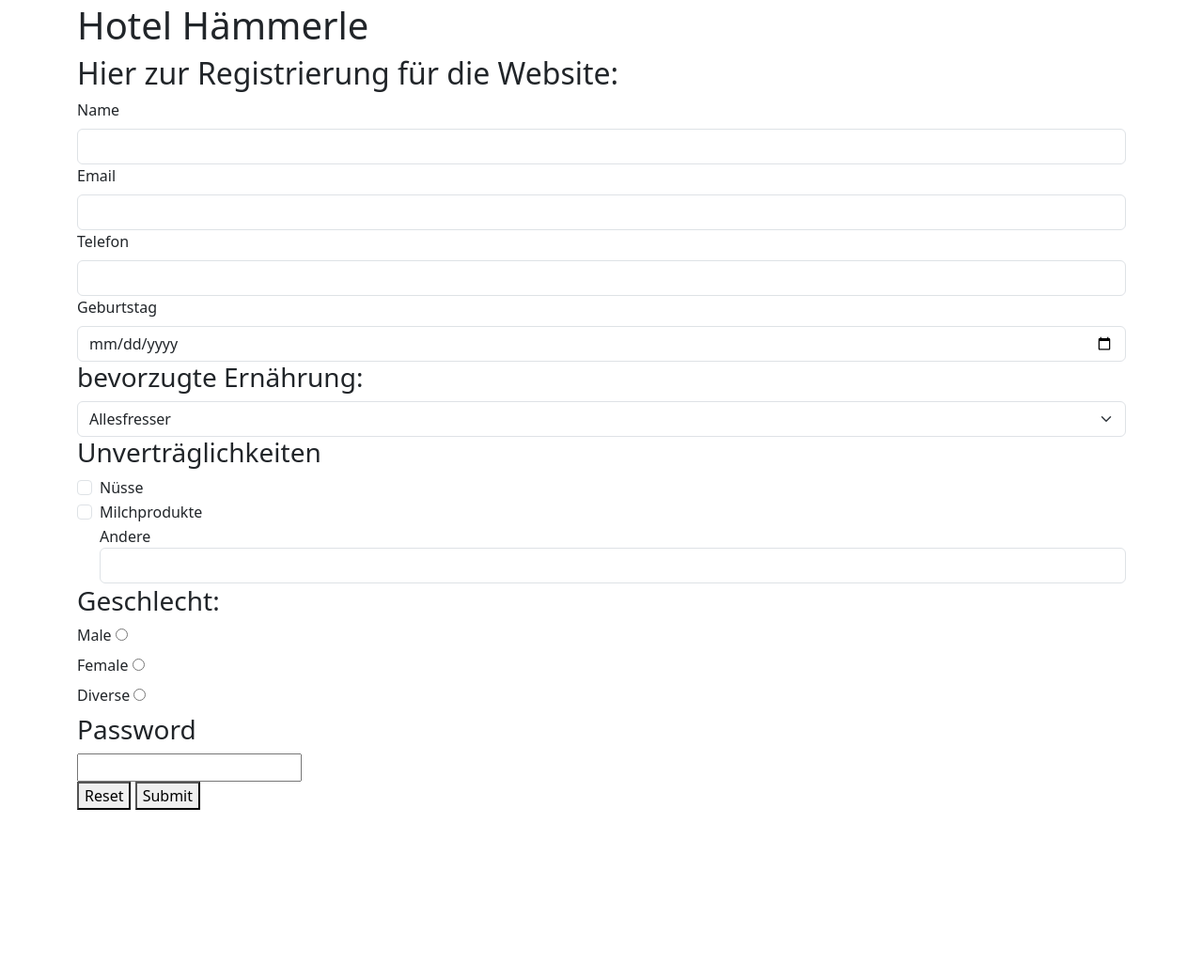
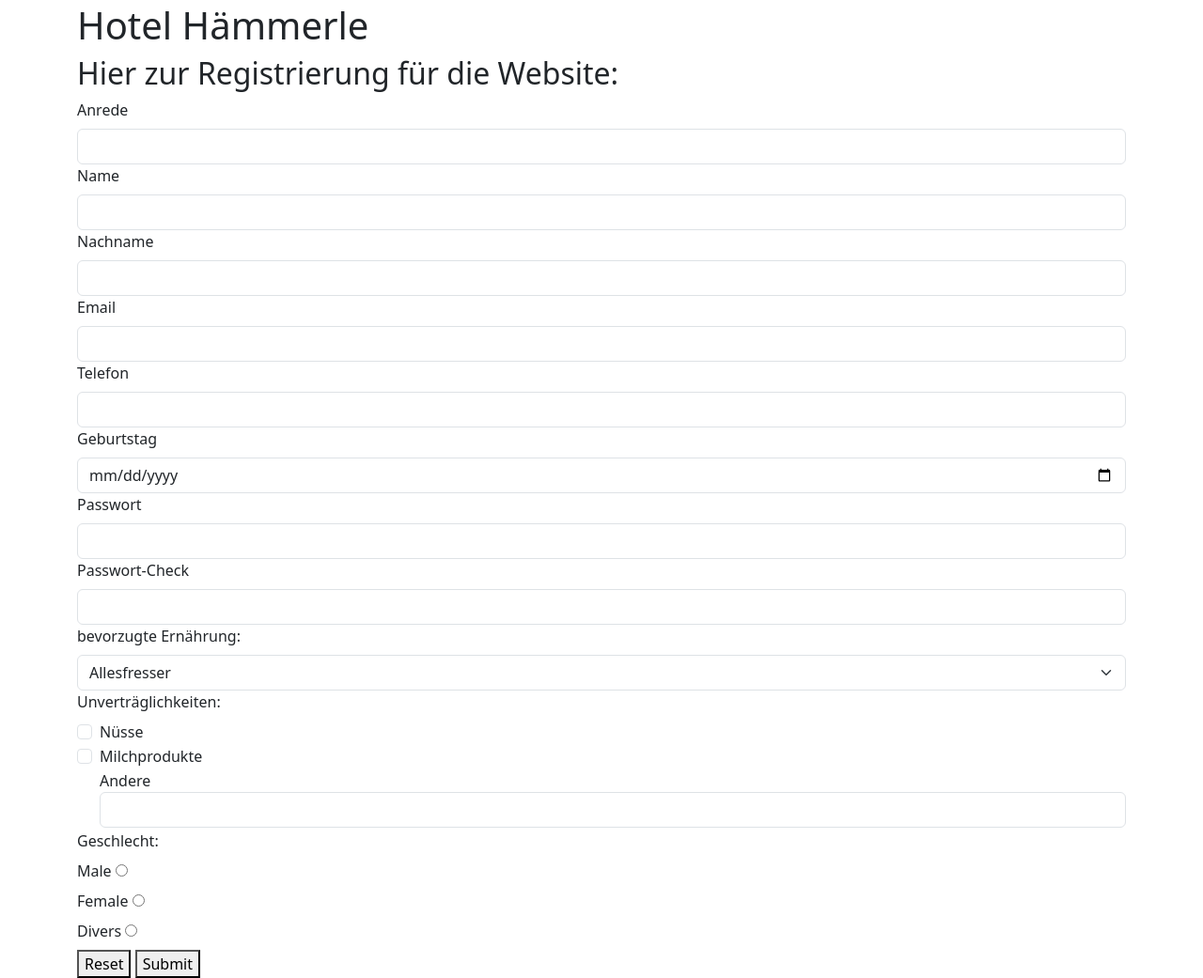
Before and after one commit to M00setheM1ghty/webtechProject, a PHP site: page /regform.php in a window 1280 px wide. Shown: the part 53-1094 px from the top of the page at 94% size. Before the commit the page ends 915 px from the top, so only its background shows below. Run offline with PHP 8.4, Linux system fonts and the light colour scheme.

Commit message:
unified styling on registration form

```diff
--- a/components/registration_form.php
+++ b/components/registration_form.php
@@ -1,7 +1,15 @@
 <form action="formdata.php" method="GET">
+  <div>
+    <label for="anrede" class="form-label">Anrede</label>
+    <input type="text" name="name" id="anrede" class="form-control" required>
+  </div>
   <div>
     <label for="name" class="form-label">Name</label>
     <input type="text" name="name" id="name" class="form-control" required>
+  </div>
+  <div>
+    <label for="lname" class="form-label">Nachname</label>
+    <input type="text" name="lname" id="lname" class="form-control" required>
   </div>
   <div>
     <label for="email" class="form-label">Email</label>
@@ -10,7 +18,7 @@
 
   <div>
     <label for="Telefon" class="form-label">Telefon</label>
-          <input type="tel" name="Telefon" id="Telefon" class="form-control">
+    <input type="tel" name="Telefon" id="Telefon" class="form-control" required>
   </div>
 
   <div>
@@ -18,8 +26,15 @@
     <input type="date" name="date" id="date" min="2007-22-09" class="form-control">
   </div>
   <div>
-          <h3>bevorzugte Ernährung:</h3>
-          <select title="ernährung" class="form-select">
+    <label for="password" class="form-label">Passwort</label>
+      <input type="password" name="password" id="passwort" class="form-control" required>
+    <label for="password-check" class="form-label">Passwort-Check</label>
+      <input type="password" name="password" id="password-check" class="form-control" required>
+  </div>
+
+  <div>
+    <label for="nutrition" class="form-label">bevorzugte Ernährung:</label>
+    <select id="nutrition" title="ernährung" class="form-select">
       <option value="Allesfresser">Allesfresser</option>
       <option value="Vegetarier">Vegetarier</option>
       <option value="Vegan">Veganer</option>
@@ -27,8 +42,8 @@
     </select>
   </div>
 
-        <h3>Unverträglichkeiten</h3>
-        <div class="form-check">
+  <label for="unverträglickeiten" class="form-label">Unverträglichkeiten:</label>
+  <div class="form-check" id="unverträglichkeiten">
     <input title="Nüsse" for="nüsse" type="checkbox" class="form-check-input" />
     <label for="nüsse">Nüsse</label>
   </div>
@@ -41,8 +56,8 @@
     <input title="andere" for="andere" type="text" class="form-control" />
   </div>
 
-        <div>
-          <h3>Geschlecht:</h3>
+  <label for="gender" class="form-label">Geschlecht:</label>
+  <div id="gender">
     <div>
       <label for="male" class="form-label">Male</label>
       <input type="radio" name="gender" id="male" value="male">
@@ -52,17 +67,12 @@
       <input type="radio" name="gender" id="female" value="female">
     </div>
     <div>
-            <label for="diverse" class="form-label">Diverse</label>
+      <label for="diverse" class="form-label">Divers</label>
       <input type="radio" name="gender" id="diverse" value="diverse">
     </div>
   </div>
 
-        <div>
-          <label>
-            <h3>Password</h3>
-            <input type="password" name="password" required>
-          </label>
-        </div>
+
 
   <button type="reset">Reset</button>
   <button type="submit">Submit</button>
```
Lines whose indentation alone changed are shown as unchanged.
